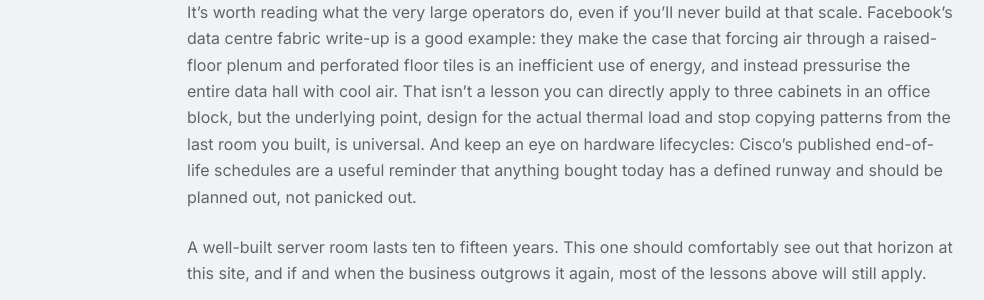
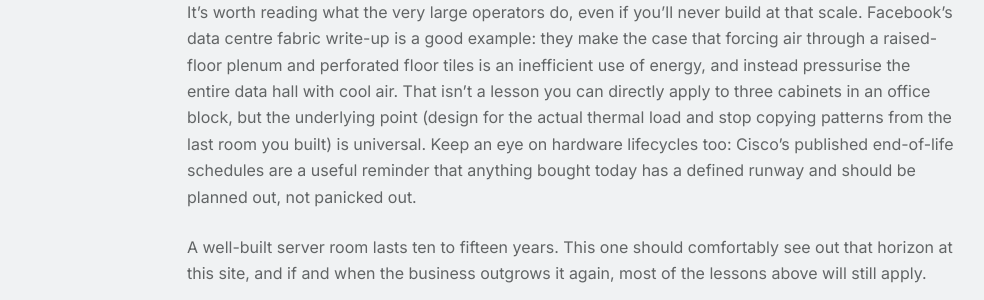
Before and after one commit to pingfu/pingfu.github.io, a Jekyll site: the page built from _posts/2014-09-16-server-room-build-part-5.md, in a window 1280 px wide and 900 px high, scrolled down 11500 px. Shown: the part 258-558 px from the top of the window, without its empty margins (69-1053 px from the left). Built offline with Jekyll 4.4.1, drawn with Linux system fonts in a browser that asks for light colours; nearby versions of some CDN libraries; comment, search, counter and statistics services are not loaded; some of the changed lines change nothing that is shown; some of the changed text lies outside the part shown.

Commit message:
Update 2014-09-16-server-room-build-part-5.md

```diff
--- a/_posts/2014-09-16-server-room-build-part-5.md
+++ b/_posts/2014-09-16-server-room-build-part-5.md
@@ -47,7 +47,7 @@
   <figcaption>Steel shelving for spares and equipment better suited to shelves than 19" cabinets, complete with the obligatory Cisco VoIP handset</figcaption>
 </figure>
 
-The steel shelving carries everything that doesn't earn a rack unit: cold-spare desktops, small appliances, a Mac mini, and a hot-swap Cisco VoIP phone ready to drop in if anyone's deskset fails.
+The steel shelving carries everything that doesn't earn a rack unit: cold-spare desktops, small appliances, a Mac mini, and a hot-swap Cisco VoIP phone ready to drop in if anyone's desk phone fails.
 
 <figure>
   <img src="/uploads/fitout/2014-09-16/6.jpg" alt="Spares organised so anything we need at 3am is in reach without unboxing">
@@ -85,7 +85,7 @@
   <figcaption>The boardroom, finished</figcaption>
 </figure>
 
-The boardroom, glimpsed in the background of the very first photo in part one of this series, now finished.
+The boardroom, glimpsed in the background of the very first photo of part one, is now finished.
 
 <figure>
   <img src="/uploads/fitout/2014-09-16/12.jpg" alt="Device test lab, with an arcade cabinet and a putting green for good measure">
@@ -115,7 +115,7 @@
 
 The bigger lesson is that the design has to be appropriate to the requirements of the business: the cost of downtime, the cost of recovery, the cost of employee idle time, the cost of lost sales, and the cost of poor publicity. Build for that, not for what a hyperscaler would do.
 
-It's worth reading what the very large operators do, even if you'll never build at that scale. Facebook's data centre fabric write-up is a good example: they make the case that forcing air through a raised-floor plenum and perforated floor tiles is an inefficient use of energy, and instead pressurise the entire data hall with cool air. That isn't a lesson you can directly apply to three cabinets in an office block, but the underlying point, design for the actual thermal load and stop copying patterns from the last room you built, is universal. And keep an eye on hardware lifecycles: Cisco's published end-of-life schedules are a useful reminder that anything bought today has a defined runway and should be planned out, not panicked out.
+It's worth reading what the very large operators do, even if you'll never build at that scale. Facebook's data centre fabric write-up is a good example: they make the case that forcing air through a raised-floor plenum and perforated floor tiles is an inefficient use of energy, and instead pressurise the entire data hall with cool air. That isn't a lesson you can directly apply to three cabinets in an office block, but the underlying point (design for the actual thermal load and stop copying patterns from the last room you built) is universal. Keep an eye on hardware lifecycles too: Cisco's published end-of-life schedules are a useful reminder that anything bought today has a defined runway and should be planned out, not panicked out.
 
 A well-built server room lasts ten to fifteen years. This one should comfortably see out that horizon at this site, and if and when the business outgrows it again, most of the lessons above will still apply.
 
```
